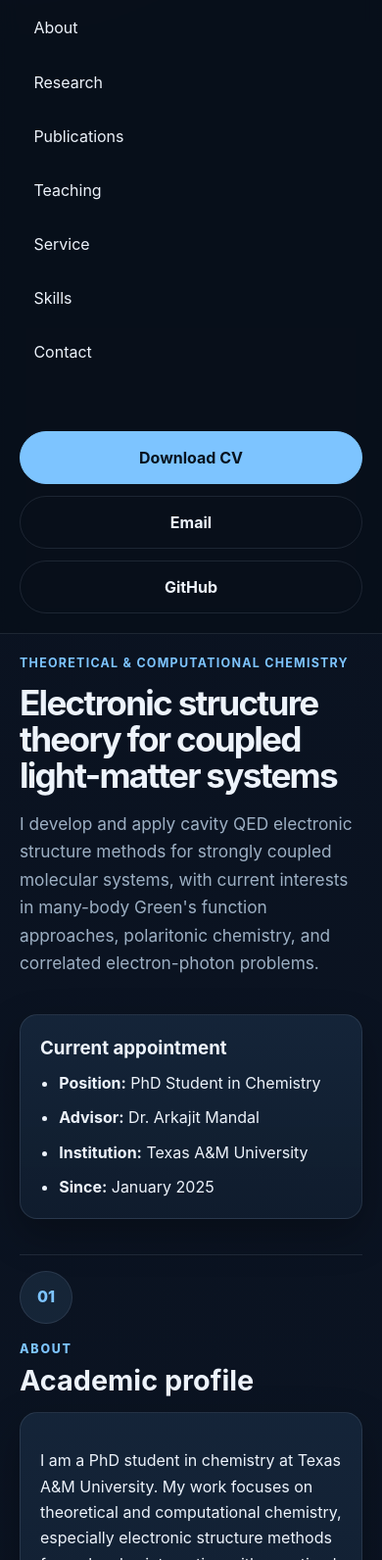
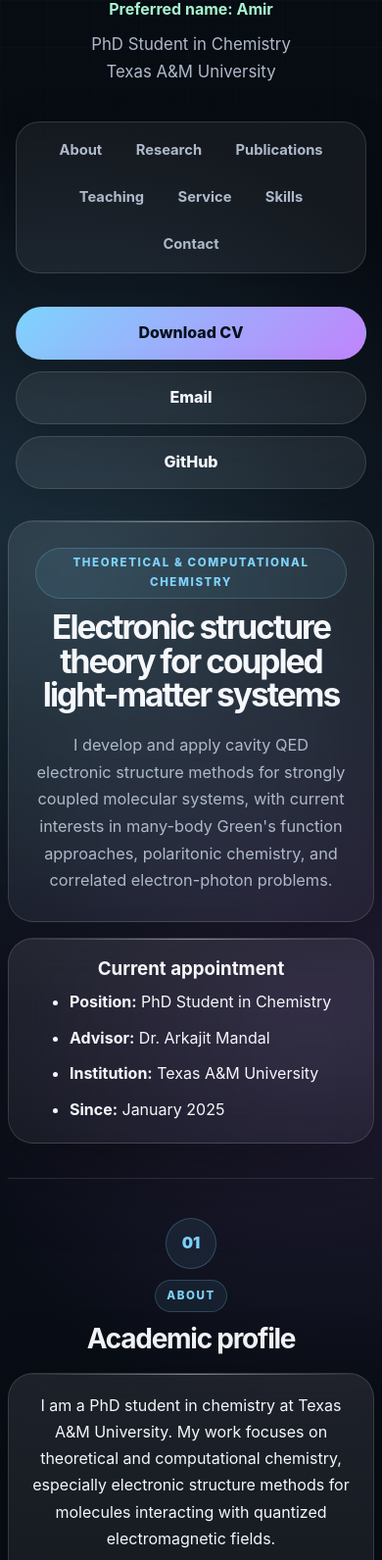
Before and after one commit to amiraminitamu/amiraminitamu.github.io, a plain HTML site: page index.html in a window 390 px wide. Shown: the part 336-1928 px from the top of the page at 98% size. Drawn offline with Linux system fonts and the light colour scheme.

Commit message:
Refactor styles for improved design and responsiveness
Updated CSS variables and styles for improved design consistency and responsiveness.

```diff
--- a/styles.css
+++ b/styles.css
@@ -1,234 +1,369 @@
 :root {
-  --bg: #0b1320;
-  --bg-soft: #111c2c;
-  --panel: #122033;
-  --panel-2: #16263b;
-  --line: rgba(188, 206, 226, 0.12);
-  --text: #edf3fb;
-  --muted: #9db0c4;
-  --accent: #7dc4ff;
-  --accent-2: #b3d9ff;
-  --shadow: 0 16px 40px rgba(0, 0, 0, 0.28);
-  --radius: 18px;
+  --bg: #070b12;
+  --bg-2: #0d1420;
+  --surface: rgba(255, 255, 255, 0.075);
+  --surface-strong: rgba(255, 255, 255, 0.11);
+  --surface-soft: rgba(255, 255, 255, 0.045);
+  --line: rgba(255, 255, 255, 0.13);
+  --text: #f5f7fb;
+  --muted: #aeb9c9;
+  --muted-2: #7f8da3;
+  --accent: #7dd3fc;
+  --accent-2: #c084fc;
+  --accent-3: #a7f3d0;
+  --shadow: 0 24px 80px rgba(0, 0, 0, 0.34);
+  --radius: 26px;
+  --radius-sm: 16px;
+  --maxw: 1080px;
 }
 
-* { box-sizing: border-box; }
-html { scroll-behavior: smooth; }
+* {
+  box-sizing: border-box;
+}
+
+html {
+  scroll-behavior: smooth;
+}
+
 body {
   margin: 0;
-  background:
-    radial-gradient(circle at top left, rgba(91, 156, 255, 0.14), transparent 24rem),
-    linear-gradient(180deg, #0a1220 0%, #0d1726 100%);
+  min-height: 100vh;
   color: var(--text);
   font-family: Inter, ui-sans-serif, system-ui, -apple-system, BlinkMacSystemFont, "Segoe UI", sans-serif;
-  line-height: 1.65;
+  line-height: 1.7;
+  text-align: center;
+  background:
+    radial-gradient(circle at 18% 12%, rgba(125, 211, 252, 0.2), transparent 28rem),
+    radial-gradient(circle at 82% 18%, rgba(192, 132, 252, 0.16), transparent 26rem),
+    radial-gradient(circle at 50% 90%, rgba(167, 243, 208, 0.08), transparent 28rem),
+    linear-gradient(180deg, var(--bg) 0%, var(--bg-2) 100%);
 }
 
-a { color: var(--accent); text-decoration: none; }
-a:hover { text-decoration: underline; }
+body::before {
+  content: "";
+  position: fixed;
+  inset: 0;
+  z-index: -1;
+  pointer-events: none;
+  background-image:
+    linear-gradient(rgba(255, 255, 255, 0.035) 1px, transparent 1px),
+    linear-gradient(90deg, rgba(255, 255, 255, 0.035) 1px, transparent 1px);
+  background-size: 48px 48px;
+  mask-image: linear-gradient(to bottom, black, transparent 78%);
+}
+
+img {
+  max-width: 100%;
+}
+
+a {
+  color: var(--accent);
+  text-decoration: none;
+}
+
+a:hover {
+  color: #bae6fd;
+}
 
 .page-shell {
-  display: grid;
-  grid-template-columns: 330px minmax(0, 1fr);
-  min-height: 100vh;
+  width: min(calc(100% - 2rem), var(--maxw));
+  margin: 0 auto;
+  padding: 2rem 0 4rem;
 }
 
 .sidebar {
-  position: sticky;
-  top: 0;
-  align-self: start;
-  height: 100vh;
-  padding: 2rem 1.25rem;
-  border-right: 1px solid var(--line);
-  background: rgba(8, 14, 24, 0.72);
-  backdrop-filter: blur(10px);
+  position: relative;
+  height: auto;
+  padding: 0;
+  border: 0;
+  background: transparent;
+  backdrop-filter: none;
 }
 
 .sidebar-inner {
+  min-height: auto;
   display: flex;
   flex-direction: column;
-  height: 100%;
+  align-items: center;
+  justify-content: center;
+  gap: 1rem;
+  padding: 4.5rem 1.25rem 2.5rem;
 }
 
 .avatar {
-  width: 118px;
-  height: 118px;
-  border-radius: 20px;
+  width: clamp(148px, 20vw, 210px);
+  height: clamp(148px, 20vw, 210px);
+  border-radius: 999px;
   object-fit: cover;
-  border: 1px solid var(--line);
-  background: var(--panel);
-  margin-bottom: 1.25rem;
+  object-position: center;
+  border: 4px solid rgba(255, 255, 255, 0.16);
+  outline: 1px solid rgba(125, 211, 252, 0.35);
+  box-shadow:
+    0 24px 70px rgba(0, 0, 0, 0.34),
+    0 0 70px rgba(125, 211, 252, 0.18);
+  background: var(--surface);
+  margin: 0 0 0.6rem;
 }
 
-.kicker, .section-label {
-  margin: 0 0 0.3rem;
-  font-size: 0.78rem;
+.identity-block {
+  max-width: 820px;
+  margin: 0 auto;
+}
+
+.kicker,
+.section-label,
+.eyebrow {
+  display: inline-flex;
+  align-items: center;
+  justify-content: center;
+  margin: 0 0 0.75rem;
+  padding: 0.35rem 0.7rem;
+  border: 1px solid rgba(125, 211, 252, 0.22);
+  border-radius: 999px;
+  background: rgba(125, 211, 252, 0.075);
+  color: var(--accent);
+  font-size: 0.72rem;
+  font-weight: 800;
+  letter-spacing: 0.14em;
   text-transform: uppercase;
-  letter-spacing: 0.14em;
-  color: var(--accent);
-  font-weight: 800;
 }
 
 .identity-block h1 {
   margin: 0;
-  font-size: 2rem;
-  line-height: 1.05;
-  letter-spacing: -0.04em;
+  font-size: clamp(2.6rem, 7vw, 5.8rem);
+  line-height: 0.95;
+  letter-spacing: -0.075em;
 }
 
 .preferred {
-  margin: 0.5rem 0 0.25rem;
-  color: var(--accent-2);
-  font-weight: 600;
+  margin: 0.9rem 0 0;
+  color: var(--accent-3);
+  font-weight: 700;
 }
 
 .role {
-  margin: 0;
+  max-width: 620px;
+  margin: 0.45rem auto 0;
   color: var(--muted);
+  font-size: clamp(1.05rem, 2vw, 1.25rem);
 }
 
 .sidebar-nav {
-  display: grid;
-  gap: 0.4rem;
-  margin: 2rem 0;
+  display: flex;
+  flex-wrap: wrap;
+  justify-content: center;
+  gap: 0.55rem;
+  margin: 1.25rem auto 0;
+  padding: 0.55rem;
+  border: 1px solid var(--line);
+  border-radius: 999px;
+  background: rgba(255, 255, 255, 0.055);
+  box-shadow: 0 14px 50px rgba(0, 0, 0, 0.18);
 }
 
 .sidebar-nav a {
-  color: var(--text);
-  padding: 0.7rem 0.9rem;
-  border-radius: 12px;
+  display: inline-flex;
+  align-items: center;
+  justify-content: center;
+  min-height: 38px;
+  padding: 0.45rem 0.8rem;
+  border-radius: 999px;
+  color: var(--muted);
+  font-size: 0.92rem;
+  font-weight: 650;
 }
 
 .sidebar-nav a:hover {
-  background: rgba(125, 196, 255, 0.08);
+  color: var(--text);
+  background: rgba(255, 255, 255, 0.09);
   text-decoration: none;
 }
 
 .sidebar-actions {
-  margin-top: auto;
-  display: grid;
-  gap: 0.75rem;
+  display: flex;
+  flex-wrap: wrap;
+  justify-content: center;
+  gap: 0.8rem;
+  margin: 1.15rem auto 0;
 }
 
 .action {
   display: inline-flex;
+  align-items: center;
   justify-content: center;
-  align-items: center;
-  min-height: 44px;
-  padding: 0.8rem 1rem;
+  min-height: 46px;
+  padding: 0.75rem 1.15rem;
+  border: 1px solid var(--line);
   border-radius: 999px;
-  background: transparent;
-  border: 1px solid var(--line);
+  background: rgba(255, 255, 255, 0.07);
   color: var(--text);
-  font-weight: 700;
+  font-weight: 800;
+  box-shadow: 0 16px 40px rgba(0, 0, 0, 0.18);
+  transition: transform 180ms ease, background 180ms ease, border-color 180ms ease;
 }
 
 .action.primary {
-  background: var(--accent);
-  color: #07131f;
-  border-color: var(--accent);
+  color: #07111d;
+  border-color: transparent;
+  background: linear-gradient(135deg, var(--accent), var(--accent-2));
 }
 
 .action:hover {
+  transform: translateY(-2px);
+  border-color: rgba(125, 211, 252, 0.34);
+  background: rgba(255, 255, 255, 0.1);
   text-decoration: none;
-  transform: translateY(-1px);
+}
+
+.action.primary:hover {
+  color: #07111d;
+  background: linear-gradient(135deg, #bae6fd, #d8b4fe);
 }
 
 .content {
-  padding: 2.2rem;
-  max-width: 980px;
+  width: 100%;
+  max-width: none;
+  padding: 0;
 }
 
 .hero-panel {
   display: grid;
-  grid-template-columns: 1.6fr 0.95fr;
-  gap: 1.25rem;
+  grid-template-columns: minmax(0, 1.35fr) minmax(280px, 0.75fr);
   align-items: stretch;
-  margin-bottom: 2.2rem;
+  gap: 1rem;
+  margin: 0 auto 2.2rem;
 }
 
-.eyebrow {
-  margin: 0 0 0.75rem;
-  color: var(--accent);
-  font-weight: 700;
-  letter-spacing: 0.1em;
-  text-transform: uppercase;
-  font-size: 0.78rem;
+.hero-panel > div:first-child,
+.card {
+  position: relative;
+  overflow: hidden;
+  border: 1px solid var(--line);
+  border-radius: var(--radius);
+  background:
+    linear-gradient(180deg, rgba(255, 255, 255, 0.085), rgba(255, 255, 255, 0.045));
+  box-shadow: var(--shadow);
+  backdrop-filter: blur(18px);
+}
+
+.hero-panel > div:first-child {
+  padding: clamp(1.7rem, 4vw, 3rem);
+}
+
+.hero-panel > div:first-child::before,
+.card::before {
+  content: "";
+  position: absolute;
+  inset: 0 0 auto 0;
+  height: 1px;
+  background: linear-gradient(90deg, transparent, rgba(255, 255, 255, 0.45), transparent);
 }
 
 .hero-panel h2 {
-  margin: 0;
-  font-size: clamp(2.2rem, 5vw, 3.7rem);
-  line-height: 1.04;
-  letter-spacing: -0.05em;
+  max-width: 780px;
+  margin: 0 auto;
+  font-size: clamp(2.1rem, 5vw, 4rem);
+  line-height: 1.03;
+  letter-spacing: -0.06em;
 }
 
 .hero-text {
-  max-width: 760px;
+  max-width: 780px;
+  margin: 1.25rem auto 0;
   color: var(--muted);
-  font-size: 1.08rem;
-}
-
-.card {
-  background: linear-gradient(180deg, rgba(22, 38, 59, 0.92) 0%, rgba(16, 29, 46, 0.96) 100%);
-  border: 1px solid var(--line);
-  border-radius: var(--radius);
-  box-shadow: var(--shadow);
+  font-size: clamp(1.02rem, 1.8vw, 1.18rem);
 }
 
 .hero-meta {
-  padding: 1.2rem 1.25rem;
+  display: flex;
+  flex-direction: column;
+  justify-content: center;
+  padding: clamp(1.2rem, 2.4vw, 1.7rem);
 }
 
-.hero-meta h3 { margin-top: 0; }
-
-.meta-list {
-  margin: 0;
-  padding-left: 1.2rem;
+.hero-meta h3,
+.card h3 {
+  margin: 0 0 0.55rem;
+  line-height: 1.2;
 }
 
-.meta-list li + li { margin-top: 0.55rem; }
+.meta-list,
+.line-list {
+  display: inline-block;
+  margin: 0 auto;
+  padding-left: 1.2rem;
+  text-align: left;
+}
+
+.meta-list li + li,
+.line-list li + li {
+  margin-top: 0.6rem;
+}
 
 .section-block {
-  padding: 1rem 0 2.25rem;
+  width: 100%;
+  margin: 0 auto;
+  padding: 3.25rem 0;
   border-top: 1px solid var(--line);
 }
 
 .section-heading {
-  display: grid;
-  grid-template-columns: 64px 1fr;
-  gap: 1rem;
-  align-items: start;
-  margin-bottom: 1rem;
+  display: flex;
+  flex-direction: column;
+  align-items: center;
+  justify-content: center;
+  gap: 0.7rem;
+  margin: 0 auto 1.25rem;
 }
 
 .section-index {
   display: inline-flex;
+  align-items: center;
   justify-content: center;
-  align-items: center;
-  width: 54px;
-  height: 54px;
-  border-radius: 50%;
-  background: rgba(125, 196, 255, 0.1);
-  border: 1px solid var(--line);
+  width: 52px;
+  height: 52px;
+  border-radius: 999px;
+  border: 1px solid rgba(125, 211, 252, 0.24);
+  background: rgba(125, 211, 252, 0.08);
   color: var(--accent);
-  font-weight: 800;
+  font-weight: 900;
 }
 
 .section-heading h2 {
   margin: 0;
-  font-size: 1.8rem;
-  line-height: 1.15;
+  font-size: clamp(1.75rem, 3.5vw, 2.7rem);
+  line-height: 1.1;
+  letter-spacing: -0.045em;
 }
 
 .section-grid {
   display: grid;
-  grid-template-columns: 1.3fr 0.9fr;
+  grid-template-columns: repeat(2, minmax(0, 1fr));
   gap: 1rem;
 }
 
-.compact-card, .wide-card, .publication-item, .skills-columns .card, .section-grid .card, #teaching .card, #contact .card {
-  padding: 1.2rem 1.25rem;
+.compact-card,
+.wide-card,
+.publication-item,
+.skills-columns .card,
+.section-grid .card,
+#teaching .card,
+#contact .card {
+  padding: clamp(1.15rem, 2.4vw, 1.6rem);
+}
+
+.card p {
+  max-width: 820px;
+  margin-left: auto;
+  margin-right: auto;
+}
+
+.card p:first-child {
+  margin-top: 0;
+}
+
+.card p:last-child {
+  margin-bottom: 0;
 }
 
 .timeline-item + .timeline-item {
@@ -239,7 +374,7 @@ a:hover { text-decoration: underline; }
 
 .timeline-title {
   margin: 0;
-  font-weight: 700;
+  font-weight: 850;
 }
 
 .muted {
@@ -249,18 +384,23 @@ a:hover { text-decoration: underline; }
 .tag-row {
   display: flex;
   flex-wrap: wrap;
+  justify-content: center;
   gap: 0.7rem;
-  margin-bottom: 1rem;
+  margin: 0 auto 1rem;
 }
 
 .tag-row span {
+  display: inline-flex;
+  align-items: center;
+  justify-content: center;
+  min-height: 38px;
   padding: 0.55rem 0.9rem;
+  border: 1px solid rgba(125, 211, 252, 0.2);
   border-radius: 999px;
-  background: rgba(125, 196, 255, 0.1);
-  border: 1px solid var(--line);
-  color: var(--accent-2);
-  font-weight: 600;
+  background: rgba(125, 211, 252, 0.075);
+  color: #d9f3ff;
   font-size: 0.92rem;
+  font-weight: 750;
 }
 
 .publication-list {
@@ -270,89 +410,89 @@ a:hover { text-decoration: underline; }
 
 .publication-item {
   display: grid;
-  grid-template-columns: 72px 1fr;
+  grid-template-columns: 90px minmax(0, 1fr);
+  align-items: start;
   gap: 1rem;
+  text-align: left;
+}
+
+.publication-item h3 {
+  margin: 0 0 0.35rem;
+  font-size: 1.08rem;
+}
+
+.publication-item p {
+  margin: 0.25rem 0;
 }
 
 .pub-year {
   margin: 0;
   color: var(--accent);
-  font-weight: 800;
-  font-size: 1rem;
-}
-
-.publication-item h3,
-.skills-columns h3,
-.hero-meta h3 { margin-bottom: 0.4rem; }
-
-.publication-item p { margin: 0.2rem 0; }
-
-.line-list {
-  margin: 0;
-  padding-left: 1.2rem;
-}
-
-.line-list li + li {
-  margin-top: 0.75rem;
+  font-weight: 950;
+  letter-spacing: 0.04em;
 }
 
 .skills-columns {
   display: grid;
-  grid-template-columns: repeat(2, minmax(0, 1fr));
+  grid-template-columns: repeat(3, minmax(0, 1fr));
   gap: 1rem;
 }
 
-.footer {
-  border-top: 1px solid var(--line);
-  padding: 1.5rem 0 0.5rem;
-  color: var(--muted);
+.skills-columns .card {
+  min-height: 150px;
 }
 
-@media (max-width: 1080px) {
-  .page-shell {
-    grid-template-columns: 1fr;
-  }
-
-  .sidebar {
-    position: relative;
-    height: auto;
-    border-right: none;
-    border-bottom: 1px solid var(--line);
-  }
-
-  .sidebar-inner {
-    height: auto;
-  }
-
-  .sidebar-actions {
-    margin-top: 1.5rem;
-    grid-template-columns: repeat(3, minmax(0, 1fr));
-  }
+.skills-columns h3 {
+  margin-bottom: 0.4rem;
 }
 
-@media (max-width: 800px) {
-  .content,
-  .sidebar {
-    padding: 1.25rem;
-  }
+#contact .card a {
+  font-weight: 800;
+}
 
+.footer {
+  padding: 2rem 0 0;
+  border-top: 1px solid var(--line);
+  color: var(--muted-2);
+}
+
+@media (max-width: 980px) {
   .hero-panel,
   .section-grid,
   .skills-columns {
     grid-template-columns: 1fr;
   }
 
-  .section-heading {
-    grid-template-columns: 1fr;
-  }
-
   .publication-item {
     grid-template-columns: 1fr;
+    text-align: center;
   }
 }
 
-@media (max-width: 560px) {
+@media (max-width: 680px) {
+  .page-shell {
+    width: min(calc(100% - 1rem), var(--maxw));
+    padding-top: 0.75rem;
+  }
+
+  .sidebar-inner {
+    padding: 3rem 0.5rem 2rem;
+  }
+
+  .sidebar-nav {
+    border-radius: 24px;
+  }
+
   .sidebar-actions {
-    grid-template-columns: 1fr;
+    width: 100%;
+    flex-direction: column;
+  }
+
+  .action {
+    width: 100%;
+  }
+
+  .section-block {
+    padding: 2.5rem 0;
   }
 }
```
